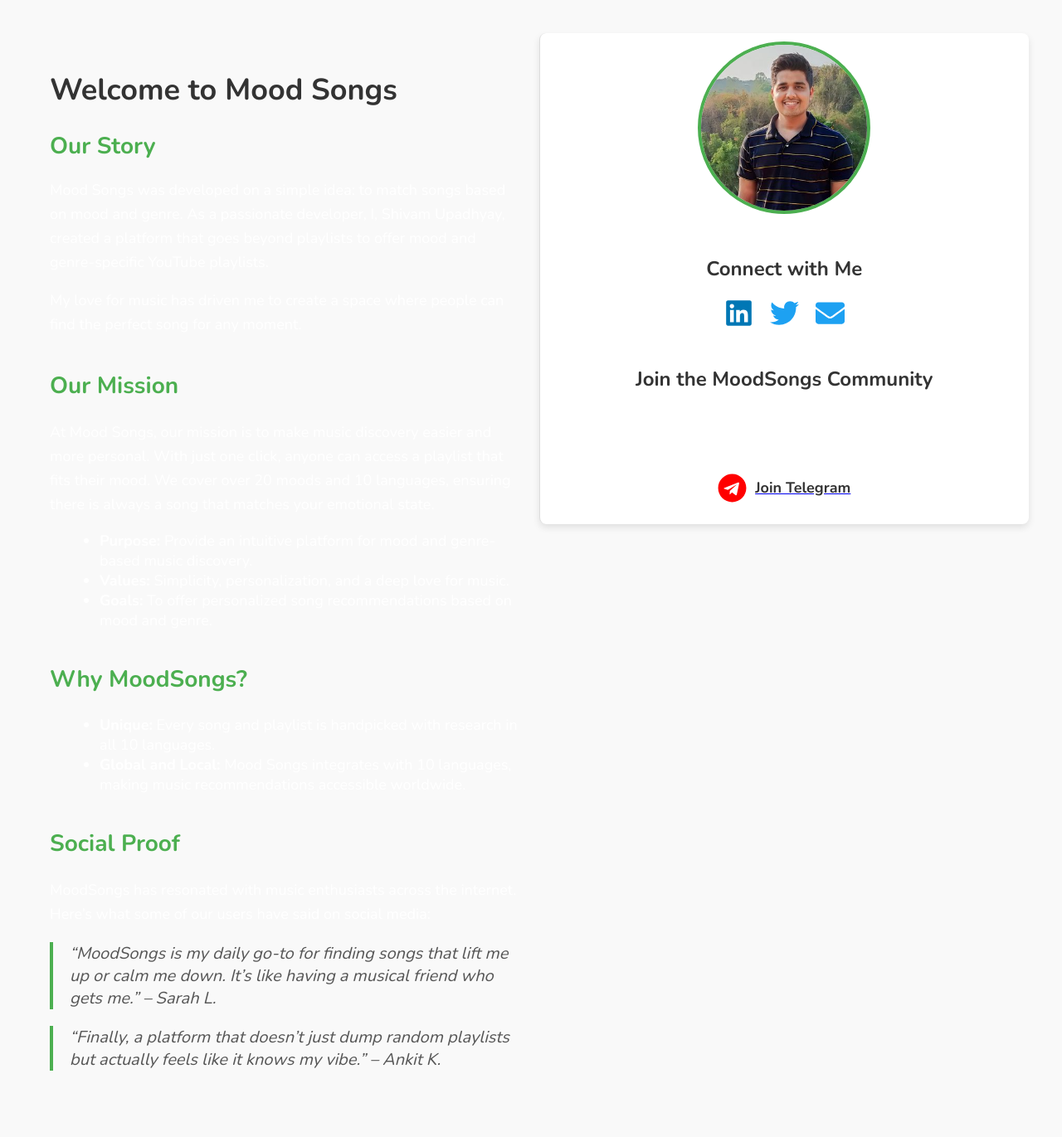
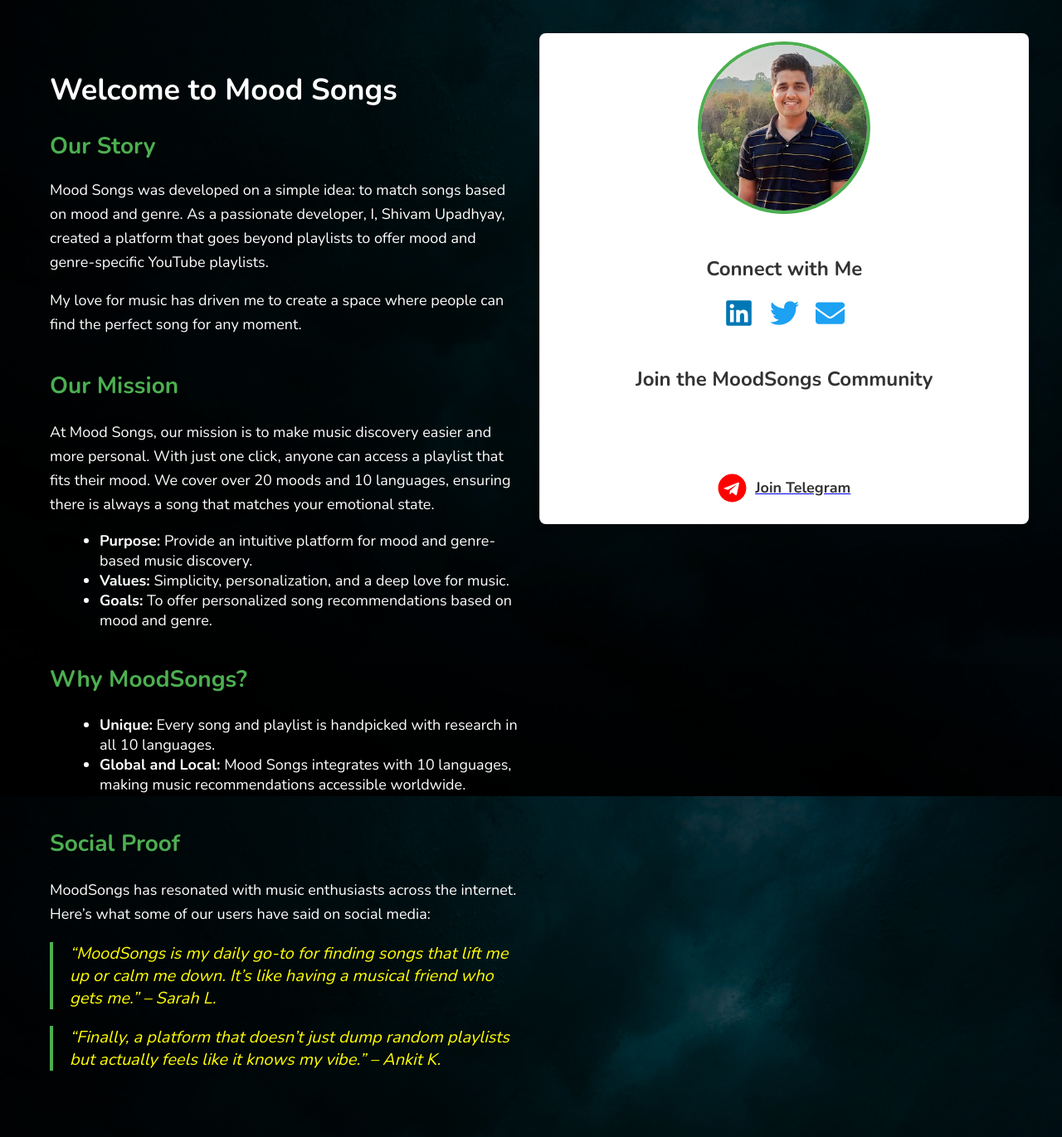
Before and after one commit to shivamsocial/moodsongs, a Next.js app: page /about in a window 1280 px wide. Shown: the whole page at 83% size. Built offline with nearby package versions, Linux system fonts and the light colour scheme.

Commit message:
add images

```diff
--- a/src/components/About.js
+++ b/src/components/About.js
@@ -11,7 +11,7 @@
         alignItems: "flex-start",
         justifyContent: "space-between",
         padding: "40px",
-        backgroundColor: "#f9f9f9",
+        backgroundColor: "inherit",
         flexWrap: "wrap", // Allows wrapping on smaller screens
       }}
     >
@@ -24,7 +24,7 @@
           minWidth: "300px", // Prevents the content from becoming too narrow
         }}
       >
-        <h1 style={{ fontSize: "36px", color: "#333", fontWeight: "bold" }}>
+        <h1 style={{ fontSize: "36px", color: "white", fontWeight: "bold" }}>
           Welcome to Mood Songs
         </h1>
 
@@ -94,7 +94,7 @@
             fontSize: "20px",
             fontStyle: "italic",
             margin: "20px 0",
-            color: "#555",
+            color: "yellow",
             borderLeft: "4px solid #4CAF50",
             paddingLeft: "20px",
           }}
@@ -107,7 +107,7 @@
             fontSize: "20px",
             fontStyle: "italic",
             margin: "20px 0",
-            color: "#555",
+            color: "yellow",
             borderLeft: "4px solid #4CAF50",
             paddingLeft: "20px",
           }}
@@ -130,7 +130,7 @@
           minWidth: "250px", // Ensures sidebar doesn't collapse too much on mobile
         }}
       >
-        <Image
+        <img
           src="/images/shivam.jpg"
           alt="Shivam Upadhyay Photo"
           width={200}
--- a/src/components/Contact.js
+++ b/src/components/Contact.js
@@ -16,7 +16,7 @@
         minWidth: "250px", // Ensures sidebar doesn't collapse too much on mobile
       }}
     >
-      <Image
+      <img
         src="/images/shivam.jpg"
         alt="Shivam Upadhyay Photo"
         width={200}
--- a/src/components/Home.js
+++ b/src/components/Home.js
@@ -24,7 +24,7 @@
           <strong className={styles.strong}>{t("domain")}</strong>{" "}
           {t("hero_paragraph_2")}
         </p>
-        <Image
+        <img
           src="/images/land1.jpg"
           alt="Illustration of music's impact on the brain"
           width={900}
@@ -99,7 +99,7 @@
         <h3 className={styles.whyMoodSongsHeading}>
           {t("why_moodsongs_heading")}
         </h3>
-        <Image
+        <img
           src="/images/land.jpg"
           alt="Illustration of music's impact on the brain"
           width={1000}
--- a/src/components/MoodDescription.js
+++ b/src/components/MoodDescription.js
@@ -115,7 +115,7 @@
       >
         {t("explore_our_moods")}
       </h1>
-      <Image
+      <img
         src="/images/land3.jpg"
         alt="Illustration of music's impact on the brain"
         width={1000}
```
